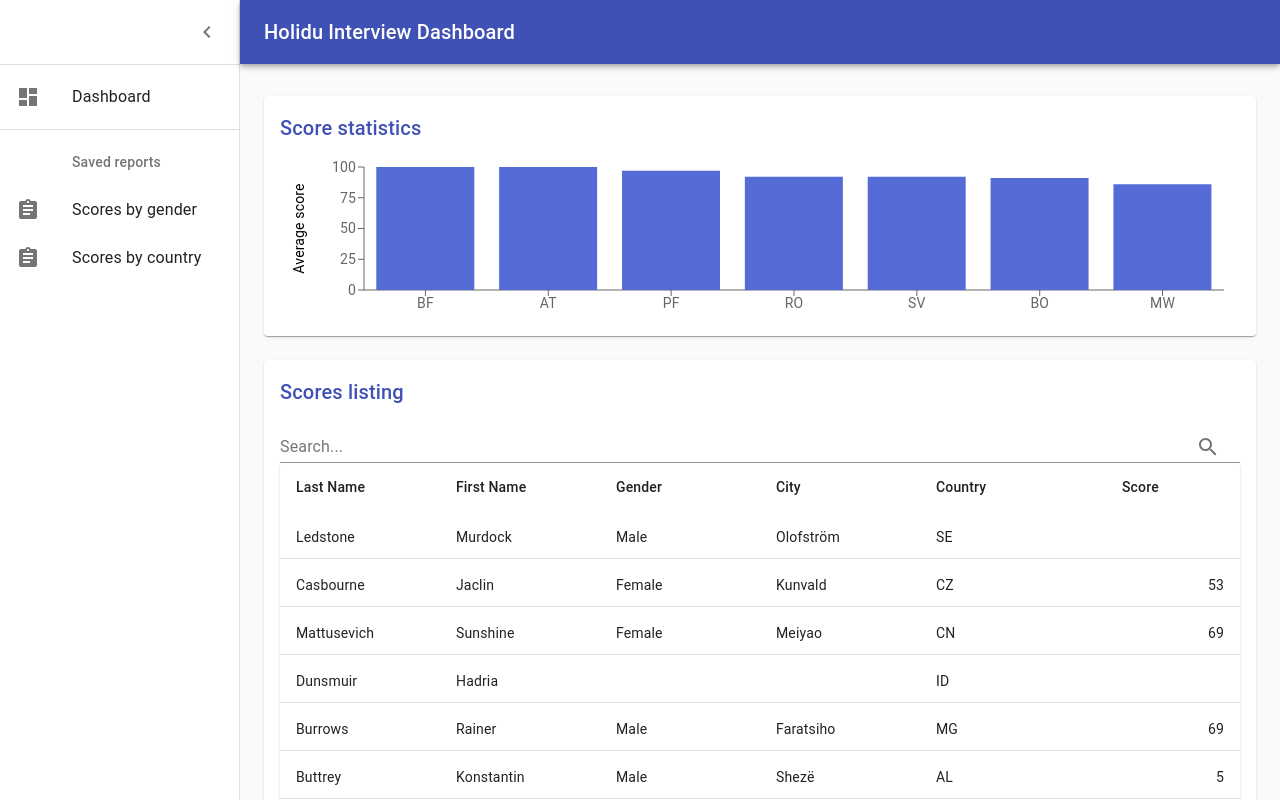
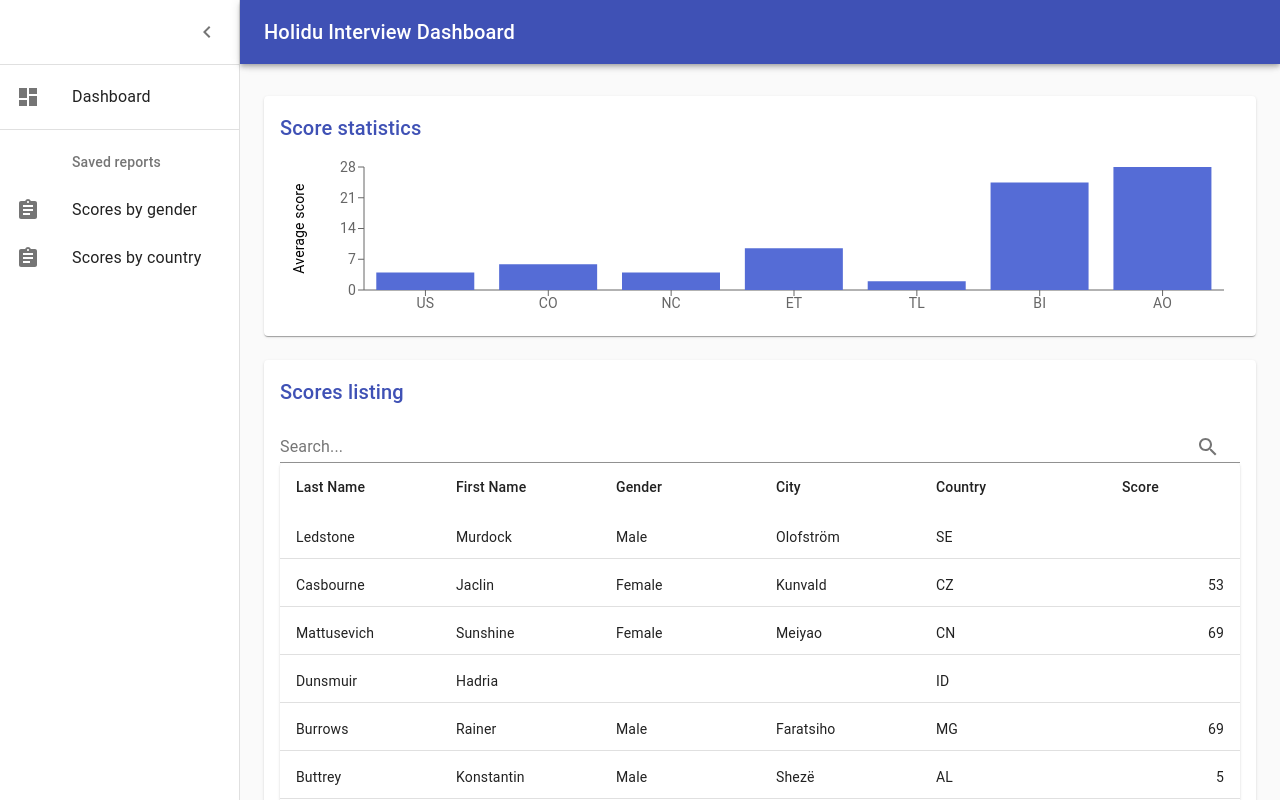
Before and after one commit to karim10/holidu-test-karim-by, a React (Create React App) app: page / in a window 1280 px wide. Built offline with nearby package versions, Linux system fonts and the light colour scheme.

Commit message:
display randomly country score average

```diff
--- a/src/helpers.js
+++ b/src/helpers.js
@@ -21,8 +21,7 @@ export const getChartInfoByCountry = peopleData => {
   return {
     chartType: "country",
     chartData: groupByCountryArray
-      .sort((item1, item2) => item2.score - item1.score)
-      .slice(0, 7)
+      .sort(() => Math.random() - Math.random()).slice(0, 7)
   };
 };
 
```
